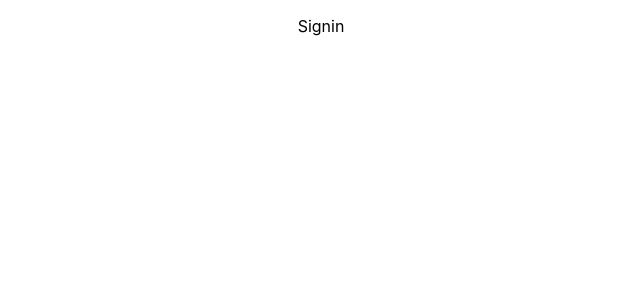
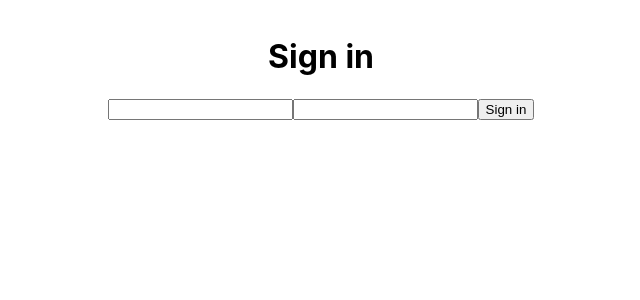
Before and after one commit to LuisGhz/react-4h-course-16-project-react-firebase-login-email, a React (Create React App) app: page / in a window 1280 px wide. Shown: the top 300 px of the page, without its empty margins (319-959 px from the left). Built offline with nearby package versions, Linux system fonts and the light colour scheme.

Commit message:
Create signin form Create input for user and input for password

```diff
--- a/src/routes/Signin.jsx
+++ b/src/routes/Signin.jsx
@@ -1,8 +1,14 @@
+import './Signin.css';
 
 const Signin = () => {
   return (
   <div>
-    Signin
+    <form action="">
+      <h1>Sign in</h1>
+      <input type="text" name="" id="" />
+      <input type="password" name="" id="" />
+      <button>Sign in</button>
+    </form>
   </div>);
 }
 
```
